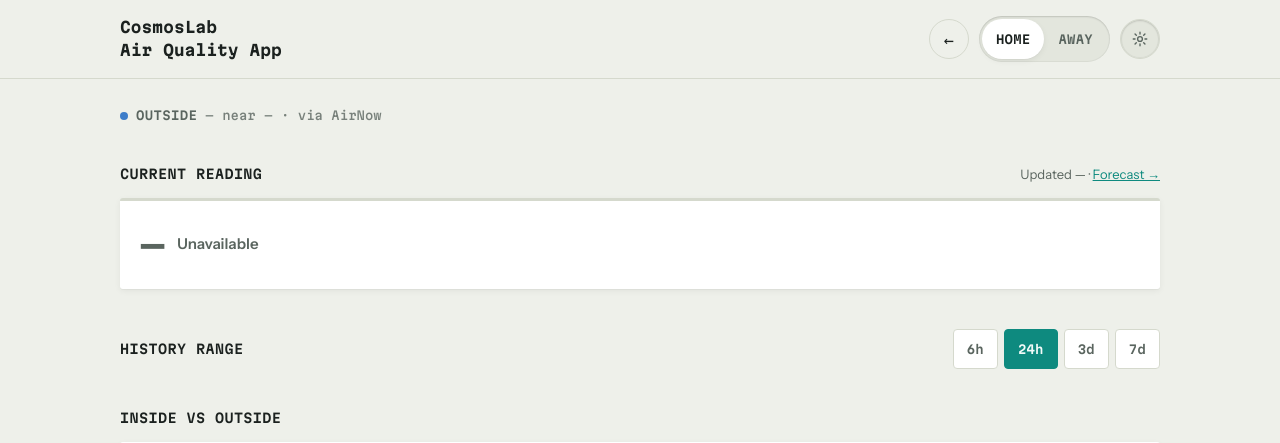
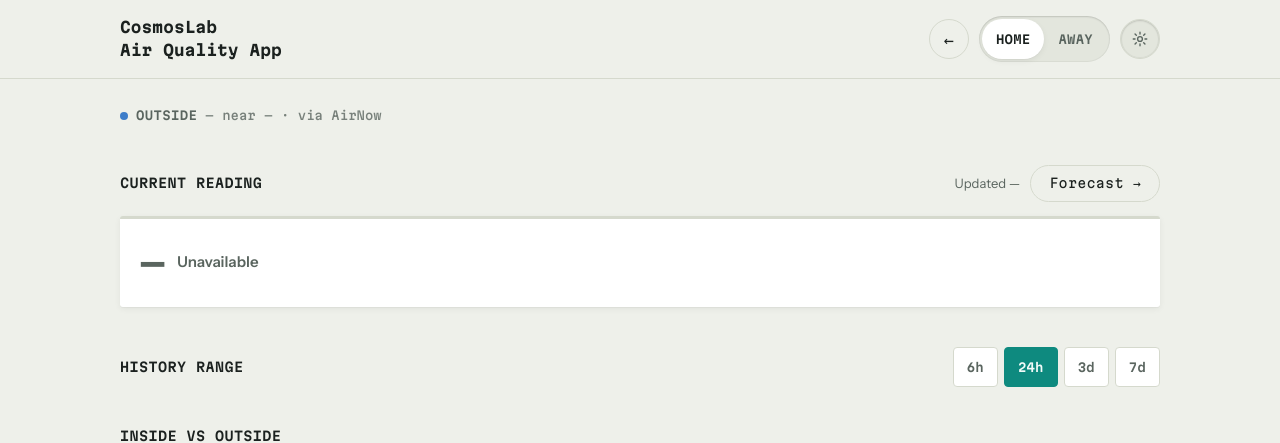
Before and after one commit to ncrosty58/apollo-air1-dashboard, a Flask app: page /technical in a window 1280 px wide. Shown: the top 443 px of the page. Run offline with Flask 3, Linux system fonts and the light colour scheme; data that the repository does not hold is empty.

Commit message:
Fix header text wrap for real; style Technical's Forecast link as a pill
The header still wrapped because .device-name had no white-space:
nowrap -- flex-wrap: nowrap on the containers only stops the *items*
from wrapping, not text inside one of them. "Air Quality App" (the
line after the <br>) could still break at its own space once device-id
got narrow. Added white-space: nowrap (the <br> still forces the
intended break) and shrunk the text below 480px, with overflow: hidden
still there as a final clip guard.

Also: Technical's "Forecast →" sat as plain inline text mid-sentence
inside "Updated 15m ago · Forecast →", the only place in the app that
link wasn't a proper pill button (dashboard's Details/Forecast links,
the header's back button all are). Split the freshness note and the
link into their own elements so the link reads as the same pill
everywhere else, and dropped the now-dead .section-note a CSS that
existed only to fake a tap target on the old inline link.

Co-Authored-By: Claude Sonnet 5 <noreply@anthropic.com>

```diff
--- a/static/style.css
+++ b/static/style.css
@@ -157,9 +157,16 @@
      page (Basic/Technical/Indoor/Forecast), so there's nothing page-specific
      left to fit in here. */
   .device-id { min-width: 0; flex: 1 1 auto; overflow: hidden; }
+  /* white-space: nowrap is the actual fix for the header wrapping -- without
+     it, "Air Quality App" (the line after the <br>) could still wrap at its
+     own space once device-id got narrow, even though flex-wrap: nowrap above
+     stops the *containers* from wrapping. <br> still forces the intended
+     line break regardless; nowrap only blocks the *unwanted* extra one.
+     overflow: hidden on device-id is the final backstop if it's still too
+     narrow -- clips rather than wraps. */
   .device-name {
     font-family: var(--font-mono); font-weight: 700; font-size: 0.95rem;
-    letter-spacing: 0.01em; line-height: 1.3;
+    letter-spacing: 0.01em; line-height: 1.3; white-space: nowrap;
   }
 
   .header-controls { display: flex; align-items: center; gap: 10px; flex-wrap: nowrap; flex: none; }
@@ -216,6 +223,7 @@
     .faceplate-inner { gap: 10px; }
     .header-controls { gap: 6px; }
     .mode-rail button { padding: 12px 10px; }
+    .device-name { font-size: 0.75rem; }
   }
 
   .settings-backdrop {
@@ -268,11 +276,12 @@
   .section-head { display: flex; align-items: baseline; justify-content: space-between; gap: 12px; margin-bottom: 14px; flex-wrap: wrap; }
   .section-title { font-family: var(--font-mono); font-size: 0.8125rem; letter-spacing: 0.03em; text-transform: uppercase; font-weight: 600; color: var(--ink); }
   .section-note { font-size: 0.8125rem; color: var(--ink-dim); }
-  .section-note a { display: inline-block; padding: 9px 2px; margin: -9px -2px; }
-  /* Same [hidden]-override trap as .pill-link: technical.js sets
-     forecast-link.hidden for providers without a forecast, but the explicit
-     display above would keep it visible without this rule. */
-  .section-note a[hidden] { display: none; }
+  /* Groups a freshness note with an action link on the right of a
+     section-head (e.g. "Updated 15m ago" + a "Forecast →" pill) -- the link
+     stays a proper .pill-link like everywhere else in the app (dashboard's
+     Details/Forecast, the header's back button) instead of reading as plain
+     text mid-sentence. */
+  .section-head-actions { display: flex; align-items: center; gap: 10px; flex-wrap: wrap; }
 
   .readout-grid { display: grid; grid-template-columns: repeat(auto-fill, minmax(150px, 1fr)); gap: 10px; }
   .readout {
--- a/templates/technical.html
+++ b/templates/technical.html
@@ -93,7 +93,10 @@
     <div class="section">
       <div class="section-head">
         <span class="section-title">Current reading</span>
-        <span class="section-note">Updated <span id="outside-updated-tech">—</span> · <a href="/forecast" id="forecast-link">Forecast →</a></span>
+        <div class="section-head-actions">
+          <span class="section-note">Updated <span id="outside-updated-tech">—</span></span>
+          <a class="pill-link" href="/forecast" id="forecast-link">Forecast →</a>
+        </div>
       </div>
       <div class="outside-tech-card" id="outside-tech-card" style="--edge-color: var(--hairline);">
         <div class="outside-tech-main">
```
